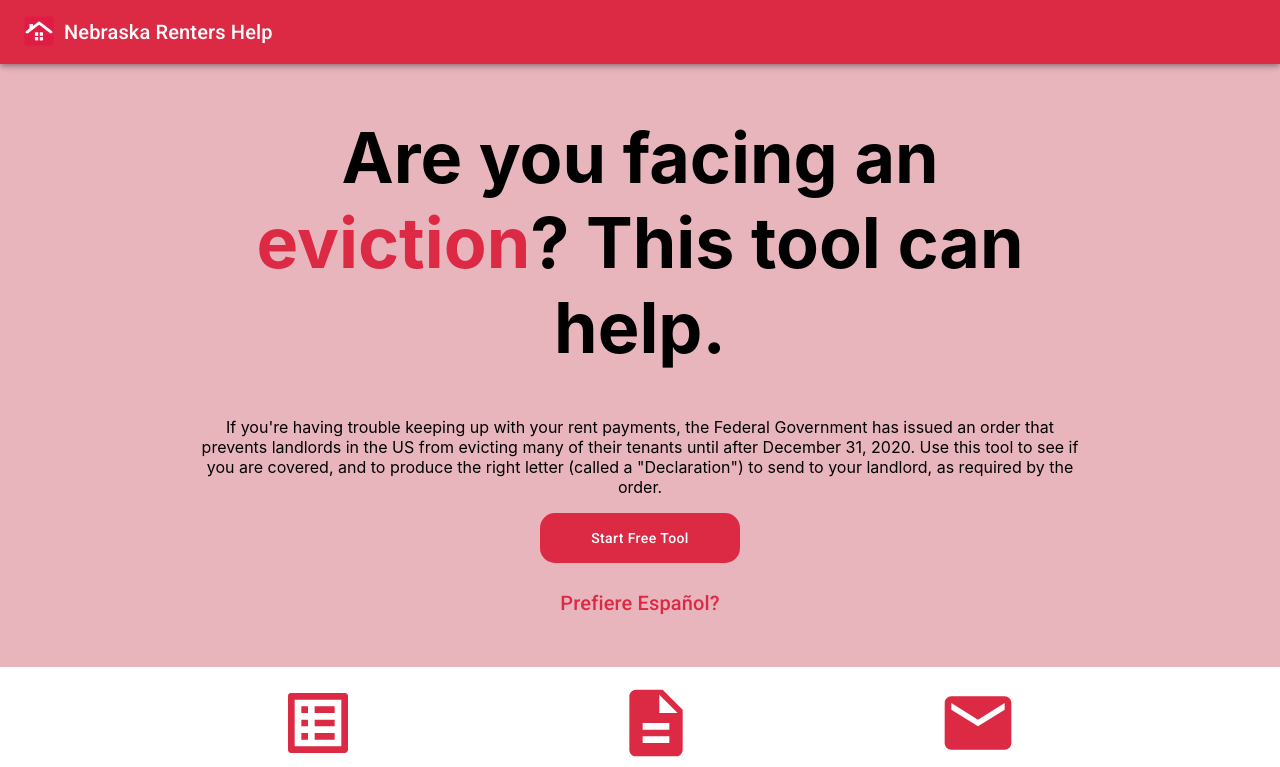
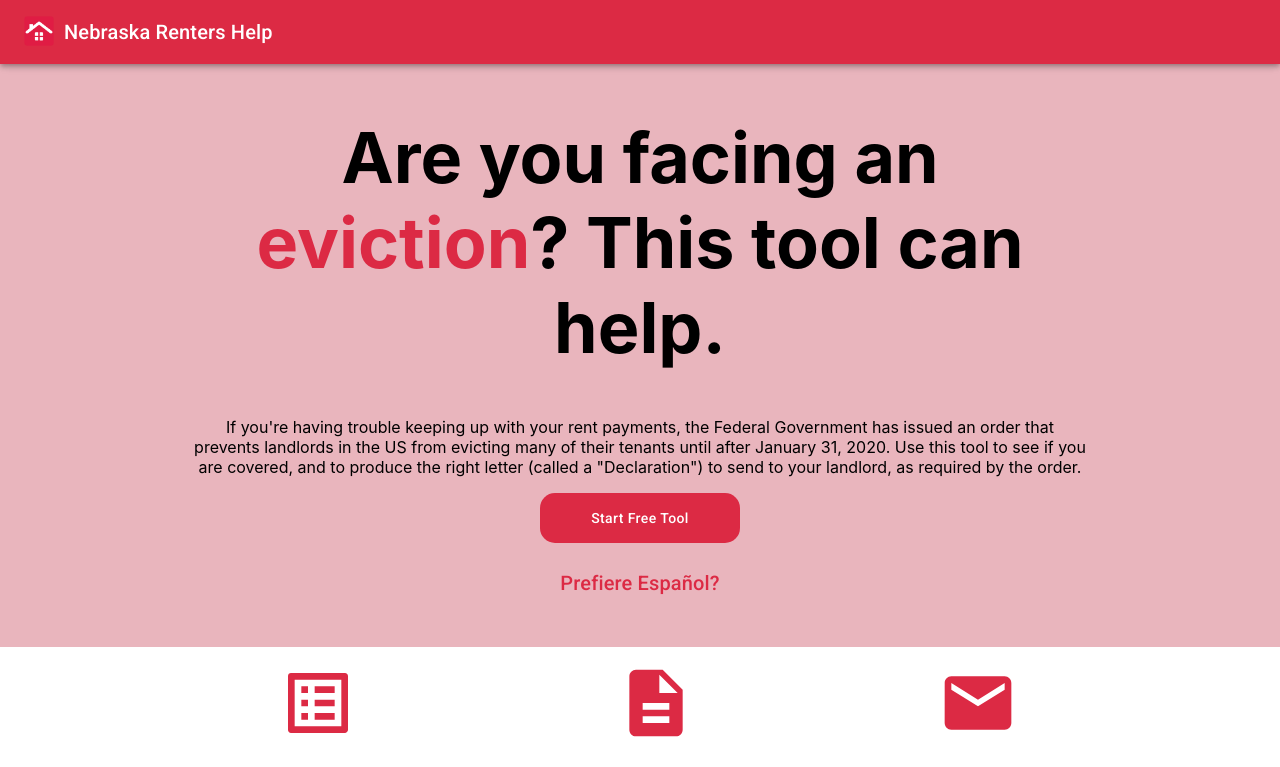
Before and after one commit to opennebraska/renters-help, a React (Create React App) app: page / in a window 1280 px wide. Shown: the top 767 px of the page. Built offline with nearby package versions, Linux system fonts and the light colour scheme.

Commit message:
Updating end date for the moratorium.

```diff
--- a/src/translations/en.js
+++ b/src/translations/en.js
@@ -57,7 +57,7 @@ const translations = {
         homePageTitle: 'Are you facing an <1>eviction</1>? This tool can help.',
         homeReasonToUse: "If you're having trouble keeping up with your rent payments, the Federal Government has issued an " +
             "order that prevents " +
-            "landlords in the US from evicting many of their tenants until after December 31, 2020. Use this " +
+            "landlords in the US from evicting many of their tenants until after January 31, 2020. Use this " +
             "tool to see if you are covered, " +
             "and to produce the right letter (called a \"Declaration\") to send to your landlord, as required " +
             "by the order.",
--- a/src/translations/es.js
+++ b/src/translations/es.js
@@ -42,7 +42,7 @@ const translations = {
         homeLanguagePreference: 'Prefer English?',
         homeOtherRentalAssistance: 'Más asistencia para inquilinos',
         homePageTitle: '¿Tiene usted un aviso de <1>desalojo</1>? Esta herramienta le puede ayudar.',
-        homeReasonToUse: "Si tiene problemas con pagar el alquiler, el gobierno federal de los Estados Unidos anunció una moratoria nacional de desalojos para prácticamente todos los inquilinos en EE.UU. (quienes son afectados por la pandemia de COVID-19) hasta el día 31 de diciembre de 2020. Utilice esta herramienta para ver si usted califica y para producir el formulario adecuado (llamada “Declaración”) para enviar a su arrendador/propietario, como es requerido por el orden del gobierno.",
+        homeReasonToUse: "Si tiene problemas con pagar el alquiler, el gobierno federal de los Estados Unidos anunció una moratoria nacional de desalojos para prácticamente todos los inquilinos en EE.UU. (quienes son afectados por la pandemia de COVID-19) hasta el día 31 de enero de 2020. Utilice esta herramienta para ver si usted califica y para producir el formulario adecuado (llamada “Declaración”) para enviar a su arrendador/propietario, como es requerido por el orden del gobierno.",
         homeStartButton: 'Empieza Herramienta Gratis',
         incomeQualificationsTitle: 'Calificación de ingreso',
         incomeQualificationsOptionNoIncome: 'No tuve que presentar una declaración de impuestos para 2019 al Servicio de Impuestos Internos (IRS) de los estados unidos ' +
```
